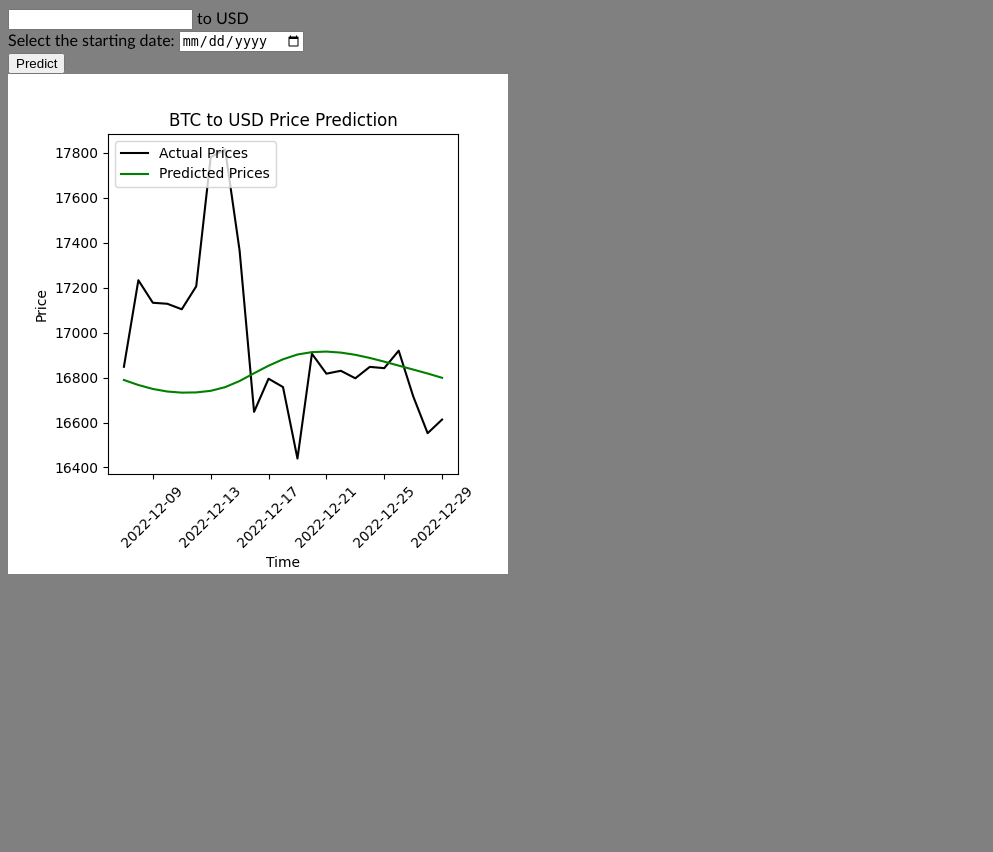
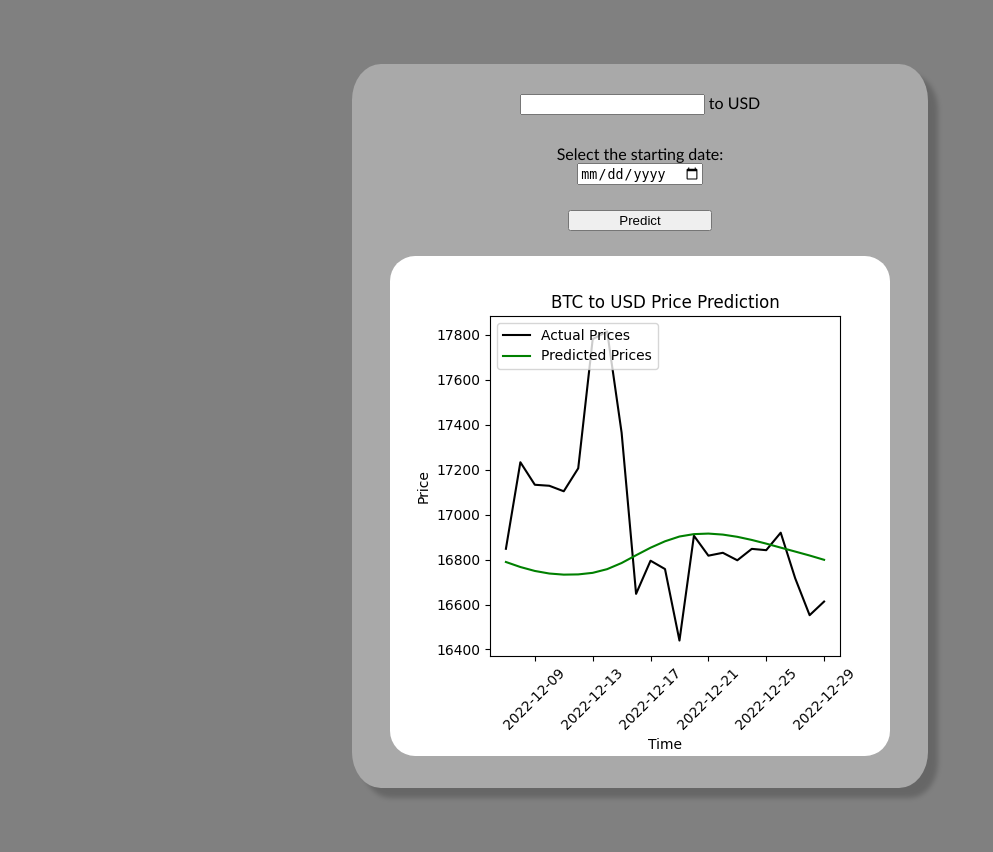
Before and after one commit to kekikcilerakin/COMP303-CryptocurrencyPrediction, a Flask app: template flask version/templates/index.html in a window 1280 px wide. Shown: the whole page, without its empty margins (0-993 px from the left). Before the commit the page ends 574 px from the top, so only its background shows below. Run offline with Flask 2, Linux system fonts and the light colour scheme; the template is opened without the code that fills it, so the values that code supplies are empty, except form fields; form fields are guessed from the names that the template uses; parts of the project's set-up code (start-up, migrations or seed data) failed here and were passed over.

Commit message:
Add files via upload

```diff
--- a/flask version/static/css/style.css
+++ b/flask version/static/css/style.css
@@ -1,4 +1,37 @@
 body {
     background-color: gray;
-    font-family: Candara
+    font-family: Candara;
+    text-align: center;
+    margin: 5%;
 }
+
+#square {
+    width: 50%;
+    height: 50%;
+    background-color: darkgray;
+    display: flex;
+    flex-direction: column;
+    align-items: center;
+    justify-content: center;
+    border-radius: 5%;
+    box-shadow: 10px 10px 5px 0 rgba(0, 0, 0, 0.2)
+}
+#dropdown {
+    margin: 5%;
+}
+#container {
+    display: flex;
+    align-items: center;
+    justify-content: center;
+    height: 100%;
+}
+
+#btn {
+    width: 25%;
+    margin: 25px;
+}
+
+img {
+    border-radius: 5%;
+    margin-bottom: 5%;
+}
--- a/flask version/templates/index.html
+++ b/flask version/templates/index.html
@@ -9,18 +9,29 @@
 
 <body>
 
-    <form method = "POST" action = "{{ url_for('form') }}">
-        {{ form.csrf_token }}
-        {{ form.cryptocurrency }}
-        to USD
-        <br>
-        Select the starting date: {{ form.date }}
-        <br>
-        <input type = "submit" value = "Predict">
-        <br>
-        <img src="{{ url_for('static', filename='plot.png') }}">
-    </form>
 
+
+    <div id="container">
+        <div id="square">
+            <form method="POST" action="{{ url_for('form') }}">
+                {{ form.csrf_token }}
+                <div id="dropdown">
+                    {{ form.cryptocurrency }}
+                    to USD
+                </div>
+
+                <div id="datepicker">
+                    Select the starting date:
+                    <br>
+                    {{ form.date }}
+                </div>
+
+                <input id="btn" type="submit" value="Predict">
+
+                <img src="{{ url_for('static', filename='plot.png') }}">
+            </form>
+        </div>
+    </div>
 
 
 
```
